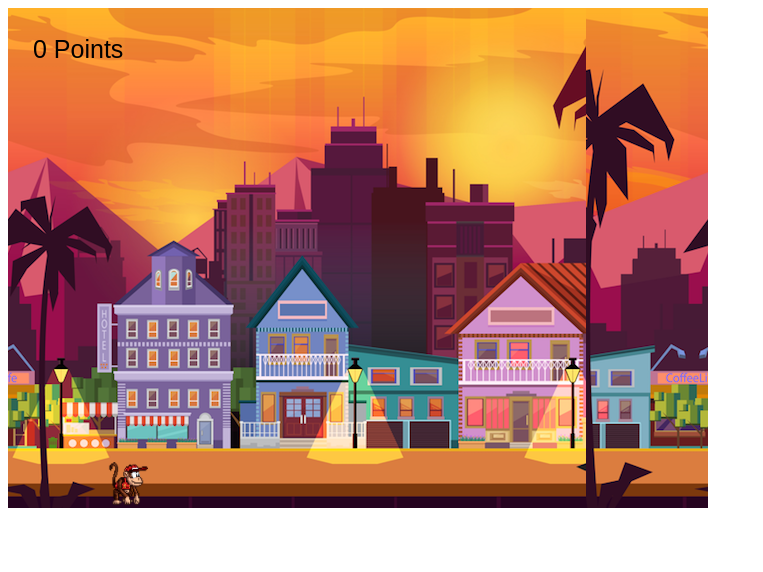
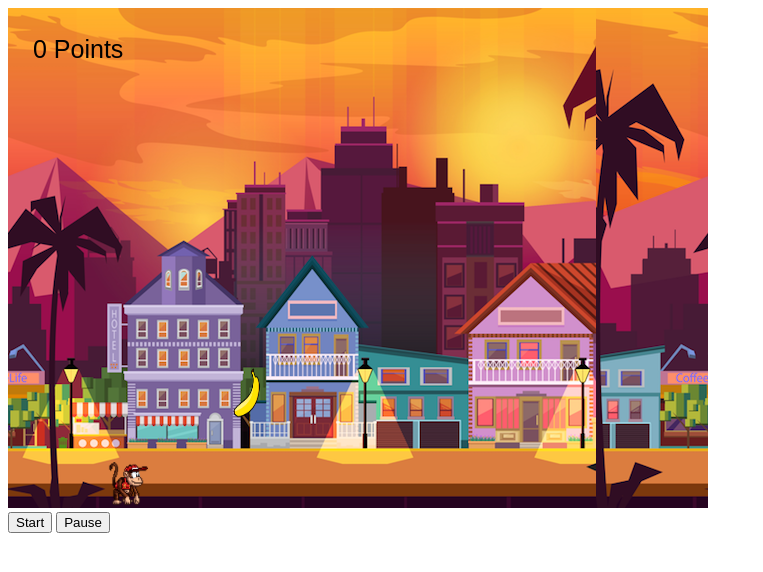
Before and after one commit to faria86/Chimp-City, a plain HTML site: page index.html in a window 1280 px wide. Shown: the whole page, without its empty margins (0-763 px from the left). Drawn offline with Linux system fonts and the light colour scheme.

Commit message:
backg, buttons, score

```diff
--- a/index.html
+++ b/index.html
@@ -7,7 +7,13 @@
     <link href="/styles/styles.css" rel="stylesheet" type="text/css" />
   </head>
   <body>
-    <canvas width="700" height="500"></canvas>
+    <section>
+      <canvas width="700" height="500"></canvas>
+      <aside>
+        <button id="start">Start</button>
+        <button id="pause">Pause</button>
+      </aside>
+    </section>
     <script src="./scripts/scoreboard.js"></script>
     <script src="./scripts/character.js"></script>
     <script src="./scripts/obstacle.js"></script>
--- a/scripts/background.js
+++ b/scripts/background.js
@@ -7,19 +7,20 @@ class Background {
     this.img.src = "/images/game_background.PNG";
     this.x = 0;
     this.y = 0;
-    this.speed = 8;
+    this.speed = 1;
   }
 
   runLogic() {
     this.x--;
-/*
-    if (this.img.width) {
-      this.x = this.x % this.img.width;
+  }
+
+    /*if (this.img.width) {
+      this.x = this.x % this.imgwidth;
     }
     setTimeout(() => {
-      this.loop();
-    }, 1000 / 250); */
-  }
+      this.draw();
+    }, 1000 / 250);*/
+
 
   draw() {
     const context = this.game.context;
@@ -30,5 +31,4 @@ class Background {
     context.drawImage(this.img, this.x + this.game.$canvas.width, 0);
     context.drawImage(this.img, this.x + this.game.$canvas.width * 2, 0);
   }
-
 }
--- a/scripts/character.js
+++ b/scripts/character.js
@@ -17,12 +17,12 @@ class Character {
     this.setBindingKeys();
   }
 
+  //move logic to game.js
   setBindingKeys() {
     window.addEventListener("keydown", (event) => {
       event.keyCode === 38 ? this.jump() : null;
     });
   }
-   //move logic to game.js
 
   jump() {
     if (this.speedY >= 0) {
--- a/scripts/game.js
+++ b/scripts/game.js
@@ -101,8 +101,8 @@ class Game {
         && (character.x) <= (banana.x + banana.width)
         && (character.y + character.height) >= (banana.y)
         && (character.y) <= (banana.y + banana.height) ) {
+          // eatingNoise.play();
           this.score += 1;
-          // eatingNoise.play();
         }
         // remove banana with sound and effect
     }
@@ -119,16 +119,15 @@ class Game {
         && (character.y + character.height) >= (hunter.y)
         && (character.y) <= (hunter.y + hunter.height) ) {
           this.score -= 5;
+          if (this.score = 0) {
+            this.drawGameOver();
+          }
           // eatingNoise.play();
-          if (this.score = 0) {
-            alert(drawGameOver())
-          }
-          this.speed += 0.25;
+          this.speed += 0.20;
         }
        // remove hunter with sound and effect
     }
   }
-
 
   runLogic() {
     for (let hunter of this.hunters) {
@@ -150,9 +149,9 @@ class Game {
     context.draw = "/images/game_over.JPG";
     context.restore();
 
-    setTimeout(() => {
+    /*setTimeout(() => {
       this.drawGameOver();
-    }, 5000);
+    }, 5000);*/
   }
 
 
--- a/scripts/obstacle.js
+++ b/scripts/obstacle.js
@@ -5,7 +5,9 @@ class Hunter {
     this.y = y;
     this.width = width;
     this.height = height;
-    this.speed = 10;
+    this.speed = 8;
+    this.hunterImage = new Image();
+    this.hunterImage.src = "/images/enemy-police.png";
   }
 
   runLogic() {
@@ -13,12 +15,10 @@ class Hunter {
   }
 
   draw() {
+    const context = this.game.context;
     let characterX = this.x;
     let characterY = this.y;
-    const context = this.game.context;
-    const hunterImage = new Image();
-    hunterImage.src = "/images/enemy-police.png";
-    context.drawImage(hunterImage, characterX, characterY, this.width, this.height);
+    context.drawImage(this.hunterImage, characterX, characterY, this.width, this.height);
   }
 }
 
@@ -30,6 +30,8 @@ class Banana {
     this.width = width;
     this.height = height;
     this.speed = 8;
+    this.bananaImage = new Image();
+    this.bananaImage.src = "/images/banana.png";
   }
 
   runLogic() {
@@ -41,8 +43,6 @@ class Banana {
     let characterX = this.x;
     let characterY = this.y;
 
-    const bananaImage = new Image();
-    bananaImage.src = "/images/banana.png";
-    context.drawImage(bananaImage, characterX, characterY, this.width, this.height);
+    context.drawImage(this.bananaImage, characterX, characterY, this.width, this.height);
   }
 }
--- a/scripts/scoreboard.js
+++ b/scripts/scoreboard.js
@@ -7,7 +7,7 @@ class Scoreboard {
     const context = this.game.context;
     const score = this.game.score;
 
-    console.log(score);
+    //console.log(score);
 
     context.font = '25px sans-serif';
 
```
